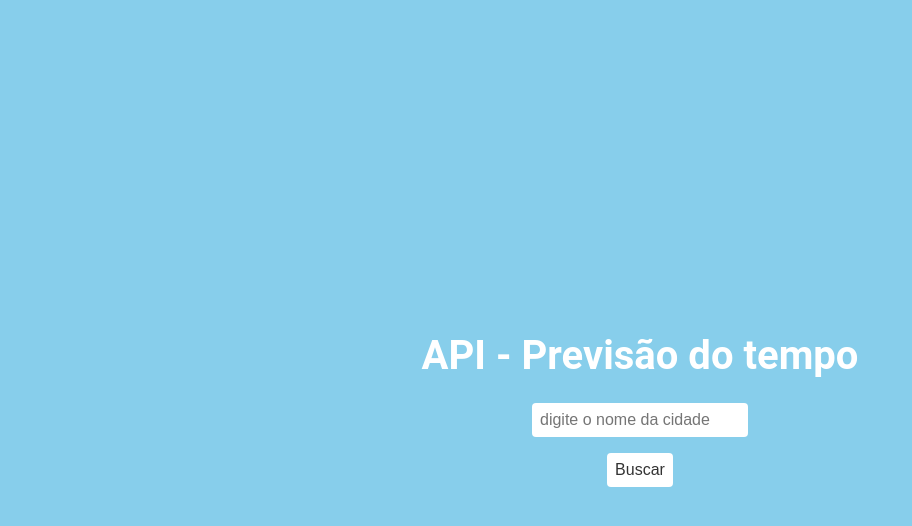
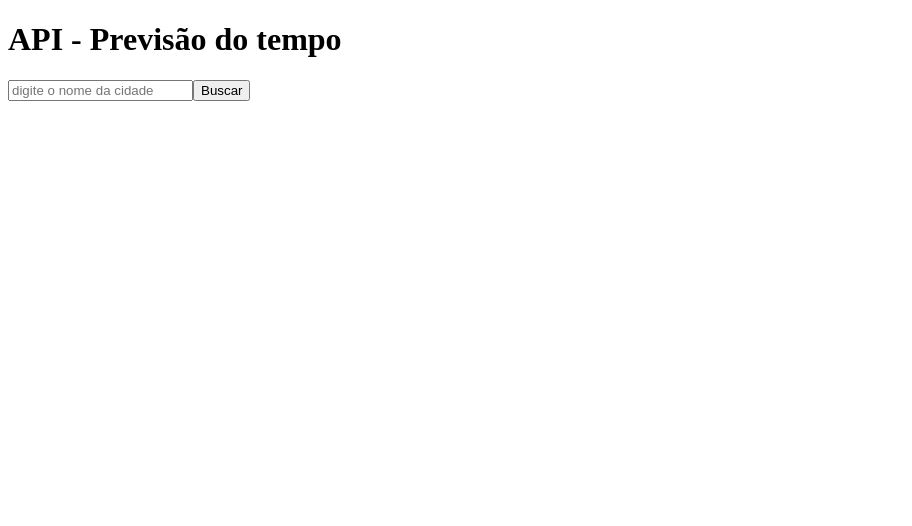
Before and after one commit to DevLancelloth/react-api-previsao, a React (Vite) app: page / in a window 1280 px wide. Shown: the top 526 px of the page, without its empty margins (0-912 px from the left). Built offline with nearby package versions, Linux system fonts and the light colour scheme.

Commit message:
implementando a primeira build

```diff
--- a/src/App.css
+++ /dev/null
@@ -1,54 +0,0 @@
-/* App.css */
-
-/* Fonte Roboto */
-body {
-  font-family: "Roboto", sans-serif;
-  margin: 0;
-  padding: 0;
-  background-color: #87ceeb; /* Azul claro */
-  color: #333;
-}
-
-/* Estilo do container principal */
-.container {
-  display: flex;
-  flex-direction: column;
-  align-items: center;
-  justify-content: center;
-  min-height: 100vh;
-}
-
-/* Estilo do título principal */
-h1 {
-  font-size: 2.5rem;
-  margin-bottom: 1rem;
-  color: #fff;
-}
-
-/* Estilo do input e do botão */
-input,
-button {
-  padding: 0.5rem;
-  margin: 0.5rem 0;
-  border: none;
-  border-radius: 4px;
-  font-size: 1rem;
-}
-
-/* Estilo específico do input */
-input {
-  width: 200px;
-  max-width: 80%;
-}
-
-/* Estilo específico do botão */
-button {
-  background-color: #fff;
-  color: #333;
-  cursor: pointer;
-  transition: background-color 0.3s ease;
-}
-
-button:hover {
-  background-color: #f0f0f0;
-}
--- a/src/App.jsx
+++ b/src/App.jsx
@@ -1,8 +1,7 @@
 /* eslint-disable no-unused-vars */
 import React, { useState, useRef } from "react";
 import axios from "axios";
-import WeatherInformations from "./components/WeatherInformations/WeatherInformations";
-import "./App.css";
+import WeatherInformations from "./components/WheaterInformations/WeatherInformations";
 
 function App() {
   const [weather, setWeather] = useState({});
@@ -18,7 +17,7 @@ function App() {
   }
 
   return (
-    <div className="container">
+    <div>
       <h1>API - Previsão do tempo</h1>
       <input ref={inputRef} type="text" placeholder="digite o nome da cidade" />
       <button onClick={ProcurarCidade}>Buscar</button>
--- a/src/components/WheaterInformations/WeatherInformations.jsx
+++ b/src/components/WheaterInformations/WeatherInformations.jsx
@@ -1,7 +1,6 @@
 /* eslint-disable no-unused-vars */
 import React from "react";
 import PropTypes from "prop-types";
-import "./WeatherInformations.css";
 
 function WeatherInformations({ weather }) {
   console.log(weather); // Verifica o conteúdo do objeto weather no console
@@ -30,7 +29,7 @@ function WeatherInformations({ weather }) {
       : "N/A";
 
   return (
-    <div className="card">
+    <div>
       <h2>Meu Componente</h2>
       <p>O nome da cidade é {cityName}</p>
       <img
```
Also changed, not shown: src/components/WheaterInformations/WeatherInformations.css (deleted, +0 -27 lines).
